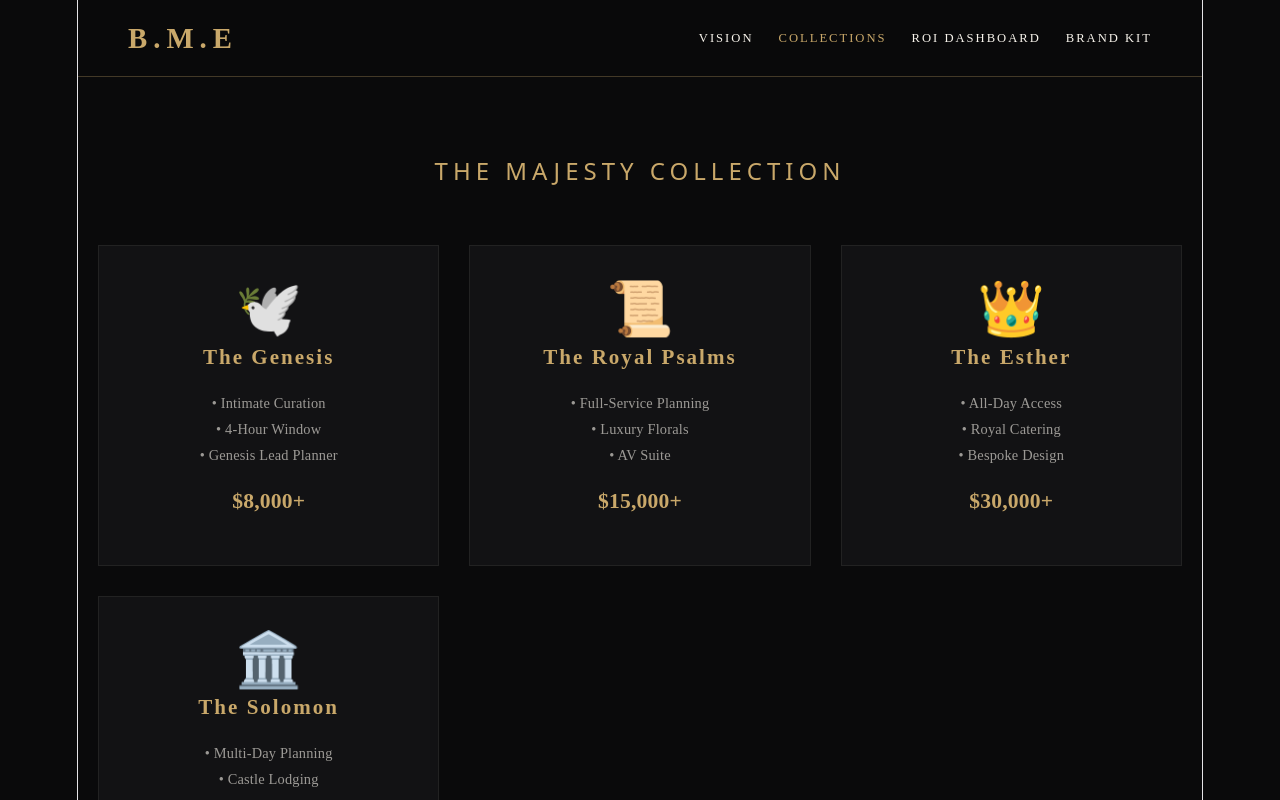
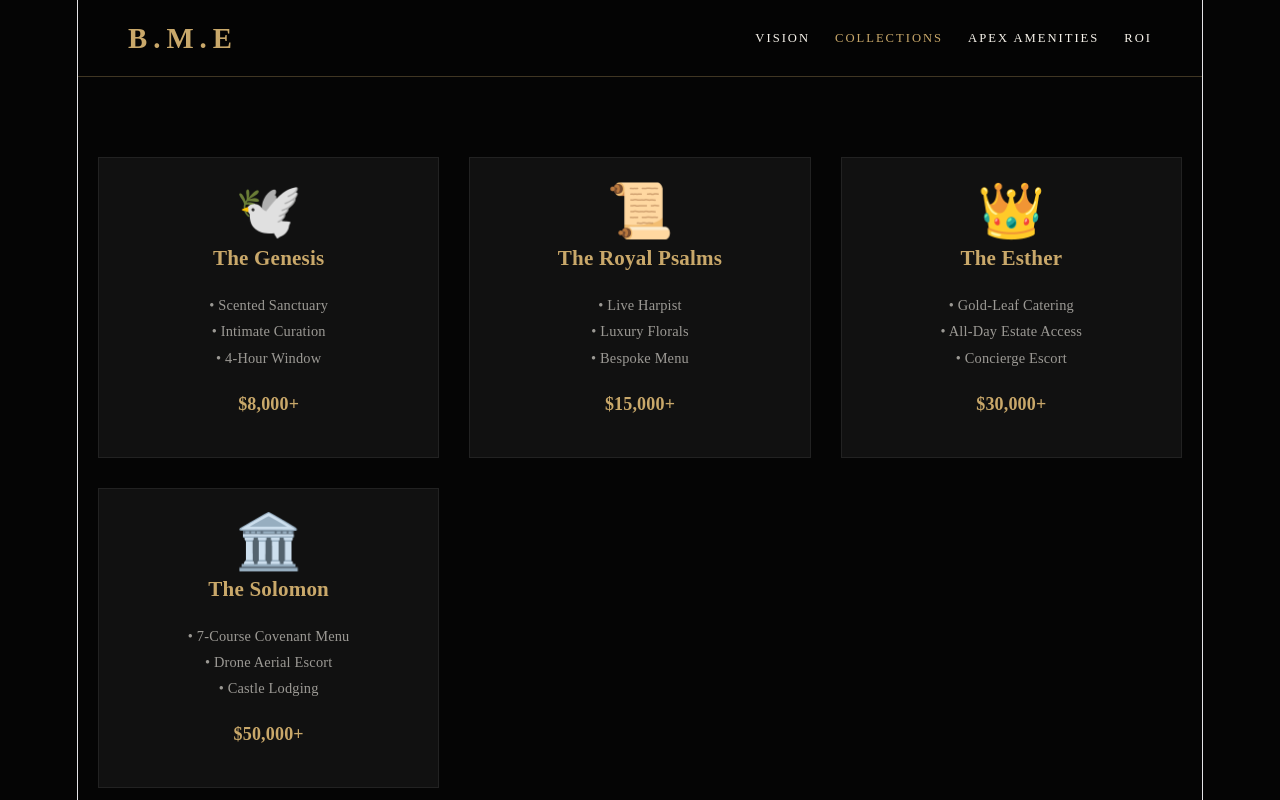
Before and after one commit to afriyieasamoah12-bit/majestic-manor, a React (Vite) app: page / in a window 1280 px wide. Both pictures are taken after a click on the element "COLLECTIONS". Shown: the top 800 px of the page. Built offline with nearby package versions, Linux system fonts and the light colour scheme.

Commit message:
B.M.E Apex Experience Integration

```diff
--- a/src/App.jsx
+++ b/src/App.jsx
@@ -2,137 +2,99 @@ import React, { useState } from 'react';
 import confetti from 'canvas-confetti';
 
 const BMEPortal = () => {
-  // Setting 'home' as the default so the front page is never empty
   const [view, setView] = useState('home');
   const [guests, setGuests] = useState(416);
 
-  const triggerCelebration = () => {
-    confetti({
-      particleCount: 150,
-      spread: 70,
-      origin: { y: 0.6 },
-      colors: ['#C9A86A', '#F8F4EC', '#4C2A63']
-    });
-  };
+  const packages = [
+    { id: 'genesis', name: 'The Genesis', icon: '🕊️', price: '$8,000+', specs: ['Scented Sanctuary', 'Intimate Curation', '4-Hour Window'] },
+    { id: 'psalms', name: 'The Royal Psalms', icon: '📜', price: '$15,000+', specs: ['Live Harpist', 'Luxury Florals', 'Bespoke Menu'] },
+    { id: 'esther', name: 'The Esther', icon: '👑', price: '$30,000+', specs: ['Gold-Leaf Catering', 'All-Day Estate Access', 'Concierge Escort'] },
+    { id: 'solomon', name: 'The Solomon', icon: '🏛️', price: '$50,000+', specs: ['7-Course Covenant Menu', 'Drone Aerial Escort', 'Castle Lodging'] }
+  ];
 
-  const packages = [
-    { id: 'genesis', name: 'The Genesis', icon: '🕊️', price: '$8,000+', specs: ['Intimate Curation', '4-Hour Window', 'Genesis Lead Planner'] },
-    { id: 'psalms', name: 'The Royal Psalms', icon: '📜', price: '$15,000+', specs: ['Full-Service Planning', 'Luxury Florals', 'AV Suite'] },
-    { id: 'esther', name: 'The Esther', icon: '👑', price: '$30,000+', specs: ['All-Day Access', 'Royal Catering', 'Bespoke Design'] },
-    { id: 'solomon', name: 'The Solomon', icon: '🏛️', price: '$50,000+', specs: ['Multi-Day Planning', 'Castle Lodging', 'Elite Security'] }
+  const benefits = [
+    { title: 'SENSORY BRANDING', desc: 'Custom venue scents (Frankincense & Gold) designed for every event.' },
+    { title: 'COVENANT DINING', desc: 'Biblical-inspired gastronomy featuring 24k gold leaf and ancient spices.' },
+    { title: 'AERIAL GUARDIAN', desc: 'Drone-assisted security and cinematic arrival coverage for VIP guests.' }
   ];
 
   return (
-    <div style={{ backgroundColor: '#0A0A0B', color: '#F8F4EC', minHeight: '100vh', fontFamily: "'Cinzel', serif", transition: '0.5s' }}>
+    <div style={{ backgroundColor: '#050505', color: '#F8F4EC', minHeight: '100vh', fontFamily: "'Cinzel', serif" }}>
 
-      {/* Fixed Navigation */}
-      <nav style={{
-        padding: '25px 50px', display: 'flex', justifyContent: 'space-between',
-        borderBottom: '1px solid rgba(201,168,106,0.3)', position: 'sticky', top: 0,
-        backgroundColor: 'rgba(10,10,11,0.95)', zIndex: 100, backdropFilter: 'blur(10px)'
-      }}>
+      <nav style={{ padding: '25px 50px', display: 'flex', justifyContent: 'space-between', borderBottom: '1px solid rgba(201,168,106,0.3)', position: 'sticky', top: 0, backgroundColor: 'rgba(5,5,5,0.9)', zIndex: 100, backdropFilter: 'blur(15px)' }}>
         <div onClick={() => setView('home')} style={{ color: '#C9A86A', fontSize: '1.6rem', fontWeight: 'bold', letterSpacing: '6px', cursor: 'pointer' }}>B.M.E</div>
         <div style={{ display: 'flex', gap: '25px', fontSize: '0.7rem', letterSpacing: '2px', alignItems: 'center' }}>
           <span onClick={() => setView('home')} style={{ cursor: 'pointer', color: view === 'home' ? '#C9A86A' : '#F8F4EC' }}>VISION</span>
           <span onClick={() => setView('collections')} style={{ cursor: 'pointer', color: view === 'collections' ? '#C9A86A' : '#F8F4EC' }}>COLLECTIONS</span>
-          <span onClick={() => setView('dashboard')} style={{ cursor: 'pointer', color: view === 'dashboard' ? '#C9A86A' : '#F8F4EC' }}>ROI DASHBOARD</span>
-          <span onClick={() => setView('brandkit')} style={{ cursor: 'pointer', color: view === 'brandkit' ? '#C9A86A' : '#F8F4EC' }}>BRAND KIT</span>
+          <span onClick={() => setView('benefits')} style={{ cursor: 'pointer', color: view === 'benefits' ? '#C9A86A' : '#F8F4EC' }}>APEX AMENITIES</span>
+          <span onClick={() => setView('dashboard')} style={{ cursor: 'pointer', color: view === 'dashboard' ? '#C9A86A' : '#F8F4EC' }}>ROI</span>
         </div>
       </nav>
 
       <main style={{ padding: '80px 20px', maxWidth: '1200px', margin: '0 auto' }}>
 
-        {/* VIEW 1: HOME / VISION (The "Front Page") */}
         {view === 'home' && (
           <section style={{ textAlign: 'center', animation: 'fadeIn 1s' }}>
-            <h1 style={{ fontSize: '5.5rem', color: '#C9A86A', marginBottom: '0', textShadow: '0 0 30px rgba(201,168,106,0.2)' }}>MAJESTY</h1>
-            <p style={{ letterSpacing: '15px', opacity: 0.8, fontSize: '1rem', marginTop: '10px' }}>BETHEL MAJESTY EVENTS</p>
-            <div style={{ height: '1px', width: '200px', background: 'linear-gradient(to right, transparent, #C9A86A, transparent)', margin: '40px auto' }}></div>
-            <h2 style={{ fontWeight: '300', fontStyle: 'italic', fontSize: '1.5rem', color: '#C9A86A' }}>"Blessed • Moments • Elevated"</h2>
-            <p style={{ maxWidth: '700px', margin: '30px auto', lineHeight: '2', opacity: 0.8 }}>
-              Inspired by the biblical "House of God," we craft elite experiences in Cincinnati with heart-centered service and divine excellence.
+            <h1 style={{ fontSize: '6rem', color: '#C9A86A', marginBottom: '0' }}>MAJESTY</h1>
+            <p style={{ letterSpacing: '15px', opacity: 0.8, fontSize: '0.8rem' }}>THE WORLD'S PREMIER BIBLICAL ESTATE</p>
+            <p style={{ maxWidth: '600px', margin: '40px auto', lineHeight: '2.2', fontStyle: 'italic', opacity: 0.7 }}>
+              "Crafting events with heavenly elegance for those who demand the pinnacle of excellence."
             </p>
-            <button onClick={() => setView('collections')} style={{ marginTop: '40px', padding: '18px 45px', background: 'transparent', border: '1px solid #C9A86A', color: '#C9A86A', cursor: 'pointer', letterSpacing: '3px', fontWeight: 'bold' }}>
-              EXPLORE THE COLLECTION
-            </button>
+            <div style={{ display: 'flex', justifyContent: 'center', gap: '20px', marginTop: '50px' }}>
+              <button onClick={() => setView('benefits')} style={{ padding: '15px 40px', background: '#C9A86A', color: '#050505', border: 'none', cursor: 'pointer', fontWeight: 'bold', letterSpacing: '2px' }}>THE EXPERIENCE</button>
+              <button onClick={() => setView('collections')} style={{ padding: '15px 40px', background: 'transparent', color: '#C9A86A', border: '1px solid #C9A86A', cursor: 'pointer', fontWeight: 'bold', letterSpacing: '2px' }}>THE PACKAGES</button>
+            </div>
           </section>
         )}
 
-        {/* VIEW 2: COLLECTIONS (The Packages) */}
-        {view === 'collections' && (
-          <div style={{ animation: 'fadeIn 0.6s' }}>
-            <h2 style={{ textAlign: 'center', color: '#C9A86A', letterSpacing: '5px', marginBottom: '60px' }}>THE MAJESTY COLLECTION</h2>
-            <div style={{ display: 'grid', gridTemplateColumns: 'repeat(auto-fit, minmax(250px, 1fr))', gap: '30px' }}>
-              {packages.map(pkg => (
-                <div key={pkg.id} onClick={triggerCelebration} style={{ background: '#121214', padding: '50px 30px', border: '1px solid #222', textAlign: 'center', cursor: 'pointer', transition: '0.4s' }} onMouseOver={e => e.currentTarget.style.borderColor = '#C9A86A'} onMouseOut={e => e.currentTarget.style.borderColor = '#222'}>
-                  <div style={{ fontSize: '3rem', marginBottom: '20px' }}>{pkg.icon}</div>
-                  <h3 style={{ color: '#C9A86A', letterSpacing: '2px' }}>{pkg.name}</h3>
-                  <ul style={{ padding: 0, listStyle: 'none', fontSize: '0.8rem', opacity: 0.6, margin: '20px 0', lineHeight: '1.8' }}>
-                    {pkg.specs.map((s, i) => <li key={i}>• {s}</li>)}
-                  </ul>
-                  <div style={{ fontWeight: 'bold', color: '#C9A86A', fontSize: '1.2rem' }}>{pkg.price}</div>
+        {view === 'benefits' && (
+          <div style={{ animation: 'fadeIn 0.8s' }}>
+            <h2 style={{ textAlign: 'center', color: '#C9A86A', letterSpacing: '5px', marginBottom: '60px' }}>WORLD-CLASS INTEGRATION</h2>
+            <div style={{ display: 'grid', gridTemplateColumns: 'repeat(auto-fit, minmax(300px, 1fr))', gap: '40px' }}>
+              {benefits.map((b, i) => (
+                <div key={i} style={{ padding: '40px', border: '1px solid #C9A86A', background: 'rgba(201,168,106,0.05)', textAlign: 'left' }}>
+                  <h3 style={{ color: '#C9A86A', marginBottom: '20px' }}>{b.title}</h3>
+                  <p style={{ opacity: 0.7, lineHeight: '1.8' }}>{b.desc}</p>
                 </div>
               ))}
             </div>
           </div>
         )}
 
-        {/* VIEW 3: ROI DASHBOARD */}
-        {view === 'dashboard' && (
-          <div style={{ animation: 'fadeIn 0.6s', background: '#111', padding: '60px', border: '1px solid #C9A86A', borderRadius: '4px' }}>
-            <h2 style={{ color: '#C9A86A', letterSpacing: '4px' }}>VENUE FEASIBILITY</h2>
-            <div style={{ display: 'grid', gridTemplateColumns: 'repeat(auto-fit, minmax(300px, 1fr))', gap: '60px', marginTop: '40px' }}>
-              <div>
-                <label style={{ color: '#C9A86A', fontSize: '0.8rem', letterSpacing: '2px' }}>GUEST COUNT: {guests}</label>
-                <input type="range" min="50" max="1000" value={guests} onChange={(e) => setGuests(e.target.value)} style={{ width: '100%', accentColor: '#C9A86A', marginTop: '20px' }} />
-                <div style={{ marginTop: '50px' }}>
-                  <small style={{ opacity: 0.5, letterSpacing: '2px' }}>PROJECTED REVENUE</small>
-                  <div style={{ fontSize: '3.5rem', color: '#C9A86A' }}>${(guests * 200).toLocaleString()}</div>
-                </div>
+        {view === 'collections' && (
+          <div style={{ display: 'grid', gridTemplateColumns: 'repeat(auto-fit, minmax(250px, 1fr))', gap: '30px', animation: 'fadeIn 0.8s' }}>
+            {packages.map(pkg => (
+              <div key={pkg.id} style={{ background: '#111', padding: '40px 30px', border: '1px solid #222', textAlign: 'center', transition: '0.4s' }}>
+                <div style={{ fontSize: '3rem', marginBottom: '20px' }}>{pkg.icon}</div>
+                <h3 style={{ color: '#C9A86A' }}>{pkg.name}</h3>
+                <ul style={{ padding: 0, listStyle: 'none', fontSize: '0.8rem', opacity: 0.6, margin: '20px 0' }}>
+                  {pkg.specs.map((s, i) => <li key={i}>• {s}</li>)}
+                </ul>
+                <div style={{ fontWeight: 'bold', color: '#C9A86A' }}>{pkg.price}</div>
               </div>
-              <div style={{ borderLeft: '1px solid #333', paddingLeft: '40px' }}>
-                <h4 style={{ color: '#C9A86A', margin: '0 0 20px 0' }}>CINCINNATI OPERATIONS</h4>
-                <p style={{ fontSize: '0.9rem', opacity: 0.7 }}>Logistics for {guests} Guests:</p>
-                <div style={{ marginTop: '30px', display: 'flex', flexDirection: 'column', gap: '15px' }}>
-                  <div style={{ background: '#0A0A0B', padding: '15px' }}>✨ {Math.ceil(guests/100)} Event Captains</div>
-                  <div style={{ background: '#0A0A0B', padding: '15px' }}>🥂 {Math.ceil(guests/12)} Elite Servers</div>
-                </div>
-              </div>
-            </div>
+            ))}
           </div>
         )}
 
-        {/* VIEW 4: BRAND KIT */}
-        {view === 'brandkit' && (
-          <div style={{ animation: 'fadeIn 0.6s' }}>
-            <h2 style={{ textAlign: 'center', color: '#C9A86A', marginBottom: '60px' }}>B.M.E IDENTITY</h2>
-            <div style={{ display: 'grid', gridTemplateColumns: 'repeat(auto-fit, minmax(300px, 1fr))', gap: '40px' }}>
-              <div style={{ background: '#111', padding: '40px', border: '1px solid #222' }}>
-                <h4 style={{ color: '#C9A86A', marginBottom: '30px', letterSpacing: '2px' }}>PALETTE</h4>
-                <div style={{ display: 'flex', justifyContent: 'space-around' }}>
-                  <div style={{ textAlign: 'center' }}><div style={{ width: '50px', height: '50px', borderRadius: '50%', background: '#C9A86A', margin: '0 auto 10px' }}></div><small>GOLD</small></div>
-                  <div style={{ textAlign: 'center' }}><div style={{ width: '50px', height: '50px', borderRadius: '50%', background: '#1B1B1D', margin: '0 auto 10px', border: '1px solid #333' }}></div><small>ONYX</small></div>
-                  <div style={{ textAlign: 'center' }}><div style={{ width: '50px', height: '50px', borderRadius: '50%', background: '#F8F4EC', margin: '0 auto 10px' }}></div><small>IVORY</small></div>
-                </div>
-              </div>
-              <div style={{ background: '#111', padding: '40px', border: '1px solid #222' }}>
-                <h4 style={{ color: '#C9A86A', marginBottom: '20px', letterSpacing: '2px' }}>TYPOGRAPHY</h4>
-                <div style={{ fontSize: '2.2rem' }}>Cinzel Regular</div>
-                <div style={{ fontSize: '1.2rem', fontFamily: 'serif', marginTop: '10px', opacity: 0.6, fontStyle: 'italic' }}>Cormorant Garamond</div>
-              </div>
-            </div>
+        {view === 'dashboard' && (
+          <div style={{ background: '#111', padding: '60px', border: '1px solid #C9A86A', animation: 'fadeIn 0.8s' }}>
+             <h2 style={{ color: '#C9A86A' }}>MAJESTY ROI</h2>
+             <input type="range" min="100" max="1000" value={guests} onChange={(e) => setGuests(e.target.value)} style={{ width: '100%', accentColor: '#C9A86A', marginTop: '40px' }} />
+             <div style={{ display: 'flex', justifyContent: 'space-between', marginTop: '40px' }}>
+                <div><small>PROJECTED GUESTS</small><h3>{guests}</h3></div>
+                <div><small>STAFFING REQUIREMENT</small><h3>{Math.ceil(guests/10)} Captains/Servers</h3></div>
+                <div><small>GROSS REVENUE</small><h3 style={{color: '#C9A86A'}}>${(guests * 250).toLocaleString()}</h3></div>
+             </div>
           </div>
         )}
 
       </main>
 
-      <footer style={{ padding: '60px', textAlign: 'center', opacity: 0.2, fontSize: '0.7rem', letterSpacing: '5px' }}>
-        &copy; 2026 BETHEL MAJESTY EVENTS | THE HOUSE OF GOD
-      </footer>
+      <footer style={{ padding: '60px', textAlign: 'center', opacity: 0.2, fontSize: '0.7rem' }}>B.M.E | GLOBAL EXCELLENCE</footer>
 
       <style>{`
         @keyframes fadeIn { from { opacity: 0; transform: translateY(10px); } to { opacity: 1; transform: translateY(0); } }
-        body { margin: 0; background: #0A0A0B; }
+        body { margin: 0; background: #050505; }
       `}</style>
     </div>
   );
```
